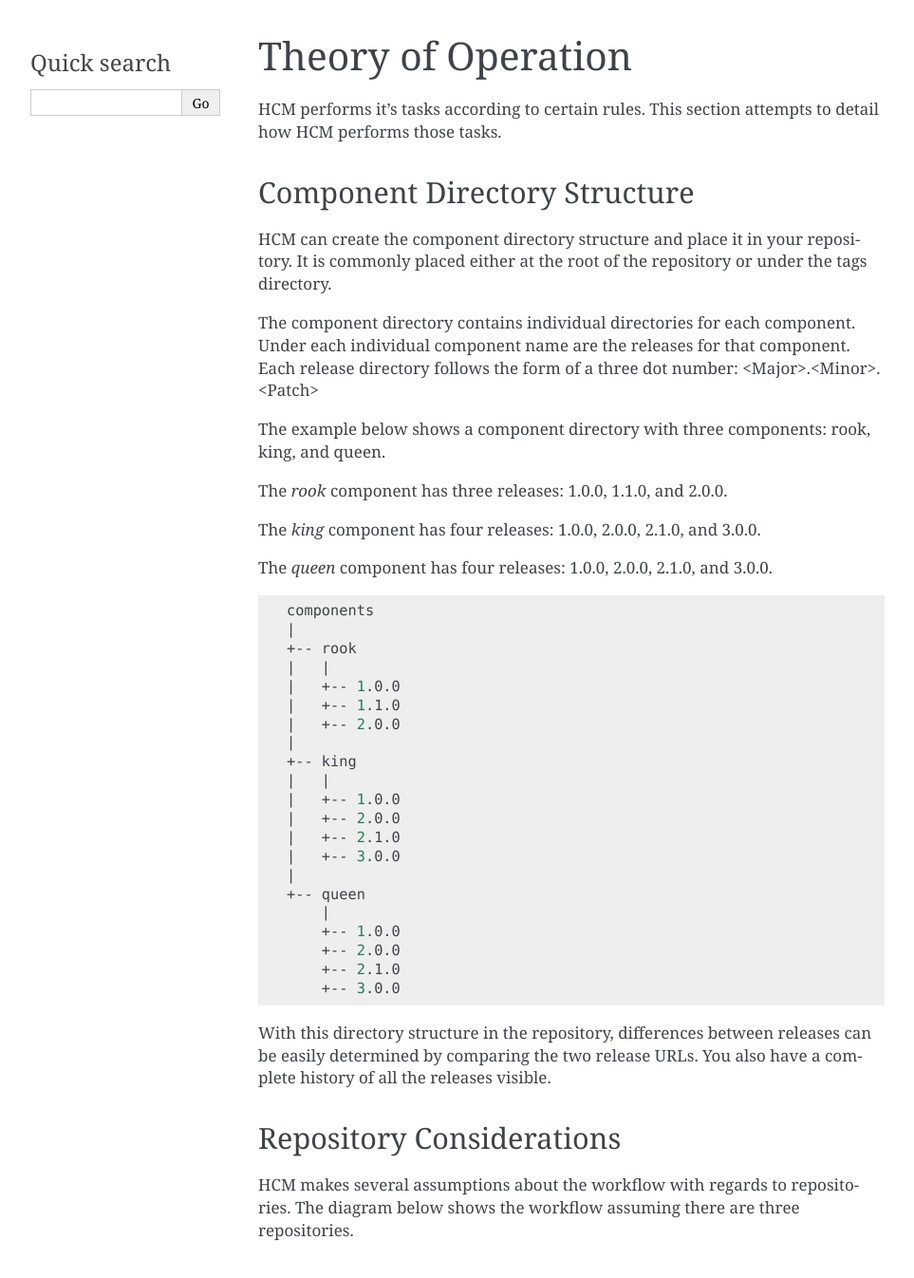
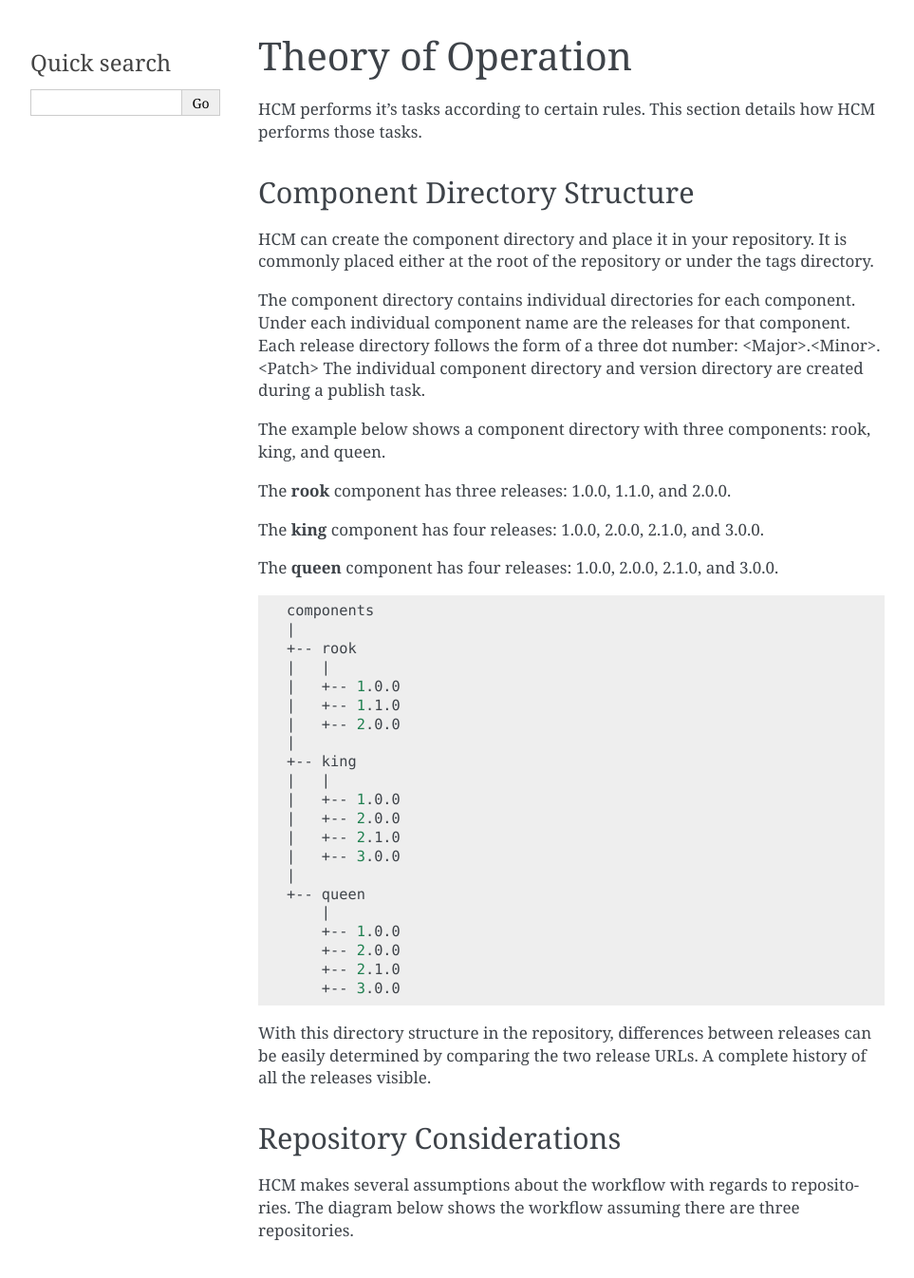
Before and after one commit to jeremiah-c-leary/hdl-component-manager, a Sphinx documentation site: the page built from docs/source/theory_of_operation/theory_of_operation.rst, in a window 1280 px wide and 1400 px high. Shown: the top 1346 px of the window at 95% size, without its empty margins (148-1111 px from the left). Built offline with Sphinx 7.4.7, drawn with Linux system fonts in a browser that asks for light colours; some of the changed text lies outside the part shown.

Commit message:
Updating theory of operation documentation.

```diff
--- a/docs/source/theory_of_operation/component_directory.rst
+++ b/docs/source/theory_of_operation/component_directory.rst
@@ -1,20 +1,21 @@
 Component Directory Structure
 -----------------------------
 
-HCM can create the component directory structure and place it in your repository.
+HCM can create the component directory and place it in your repository.
 It is commonly placed either at the root of the repository or under the tags directory.
 
 The component directory contains individual directories for each component.
 Under each individual component name are the releases for that component.
 Each release directory follows the form of a three dot number: <Major>.<Minor>.<Patch>
+The individual component directory and version directory are created during a publish task.
 
 The example below shows a component directory with three components: rook, king, and queen.
 
-The *rook* component has three releases: 1.0.0, 1.1.0, and 2.0.0.
+The **rook** component has three releases: 1.0.0, 1.1.0, and 2.0.0.
 
-The *king* component has four releases: 1.0.0, 2.0.0, 2.1.0, and 3.0.0.
+The **king** component has four releases: 1.0.0, 2.0.0, 2.1.0, and 3.0.0.
 
-The *queen* component has four releases: 1.0.0, 2.0.0, 2.1.0, and 3.0.0.
+The **queen** component has four releases: 1.0.0, 2.0.0, 2.1.0, and 3.0.0.
 
 .. code-block:: bash
 
@@ -41,4 +42,4 @@
        +-- 3.0.0
 
 With this directory structure in the repository, differences between releases can be easily determined by comparing the two release URLs.
-You also have a complete history of all the releases visible.
+A complete history of all the releases visible.
--- a/docs/source/theory_of_operation/hcm_configuration_file.rst
+++ b/docs/source/theory_of_operation/hcm_configuration_file.rst
@@ -33,7 +33,8 @@
 The **version** key indicates the version of the component that has been published.
 
 The **manifest** key holds a key value pair of every file that makes up the component.
-The key is the name of the file relative to the component directory.
+The key is the name of the file relative.
 The value is an md5sum hash of that file.
+
 The manifest provides a quick method to validate any component to see if anything has changed.
-It will also assist in transfering components between repos.
+It will also assist in transferring components between repos.
--- a/docs/source/theory_of_operation/publishing.rst
+++ b/docs/source/theory_of_operation/publishing.rst
@@ -6,13 +6,24 @@
 
 In the diagram above, you can see all the publish actions take place between a repository and it's respective working copy.
 
-To publish within the same repo:
+To publish manually you would follow these steps:
+
+.. image:: img/publish.svg
 
 1.  Ensure all files in a component to be published directory are committed.
 
     a.  Any unversioned files must be deleted
     b.  it must come back with a clean status
 
-2.  generate the hcm.json or hcm.yaml file
-3.  Add/Modify hcm.json file to the component directory
-4.  svn copy the local component directory to the published directory under the correct version
+2.  Create individual component directory in component directory if it does not exist.
+
+3.  Generate the hcm.json file if it does not exist
+
+    a.  Read hcm.json file it is does exist
+    b.  Update version and manifest fields
+
+4.  Add hcm.json file to the component directory
+
+5.  svn copy the local component directory to the published directory under the correct version
+
+HCM will perform steps 2 through 5.
--- a/docs/source/theory_of_operation/theory_of_operation.rst
+++ b/docs/source/theory_of_operation/theory_of_operation.rst
@@ -2,7 +2,7 @@
 ===================
 
 HCM performs it's tasks according to certain rules.
-This section attempts to detail how HCM performs those tasks.
+This section details how HCM performs those tasks.
 
 .. include:: component_directory.rst
 .. include:: repositories.rst
```
Also changed, not shown: other parts of docs/source/theory_of_operation/hcm_configuration_file.rst (+4 -4 lines), docs/source/theory_of_operation/img/publish.svg (added), 2 other files.
